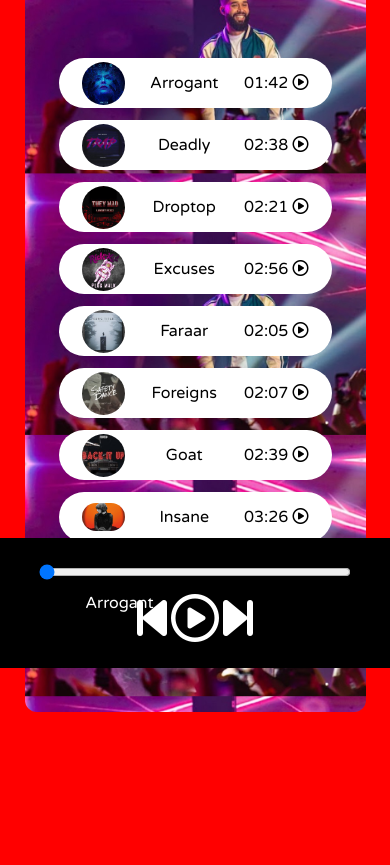
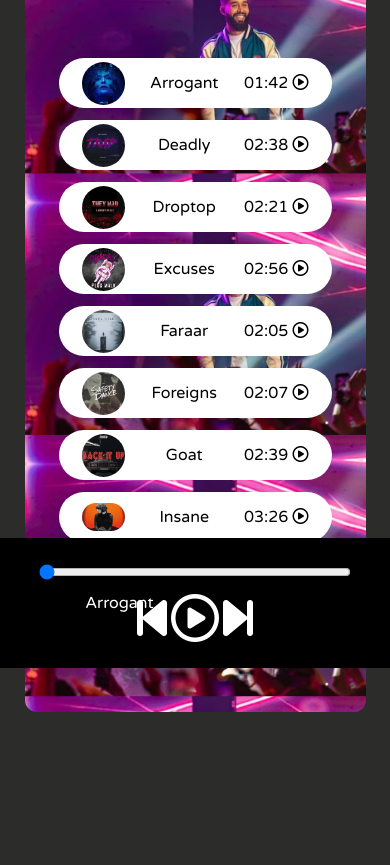
Before and after one commit to BhaveshB07/Project, a plain HTML site: page index.html in a window 390 px wide. Shown: the part 176-1041 px from the top of the page. Drawn offline with Linux system fonts and the light colour scheme.

Commit message:
Update style.css

```diff
--- a/style.css
+++ b/style.css
@@ -120,6 +120,6 @@ nav ul li{
 
 @media only screen and (max-width: 1100px) {
     body {
-      background-color: red;
+      background-color: rgb(44, 44, 43);
     }
   }
```
